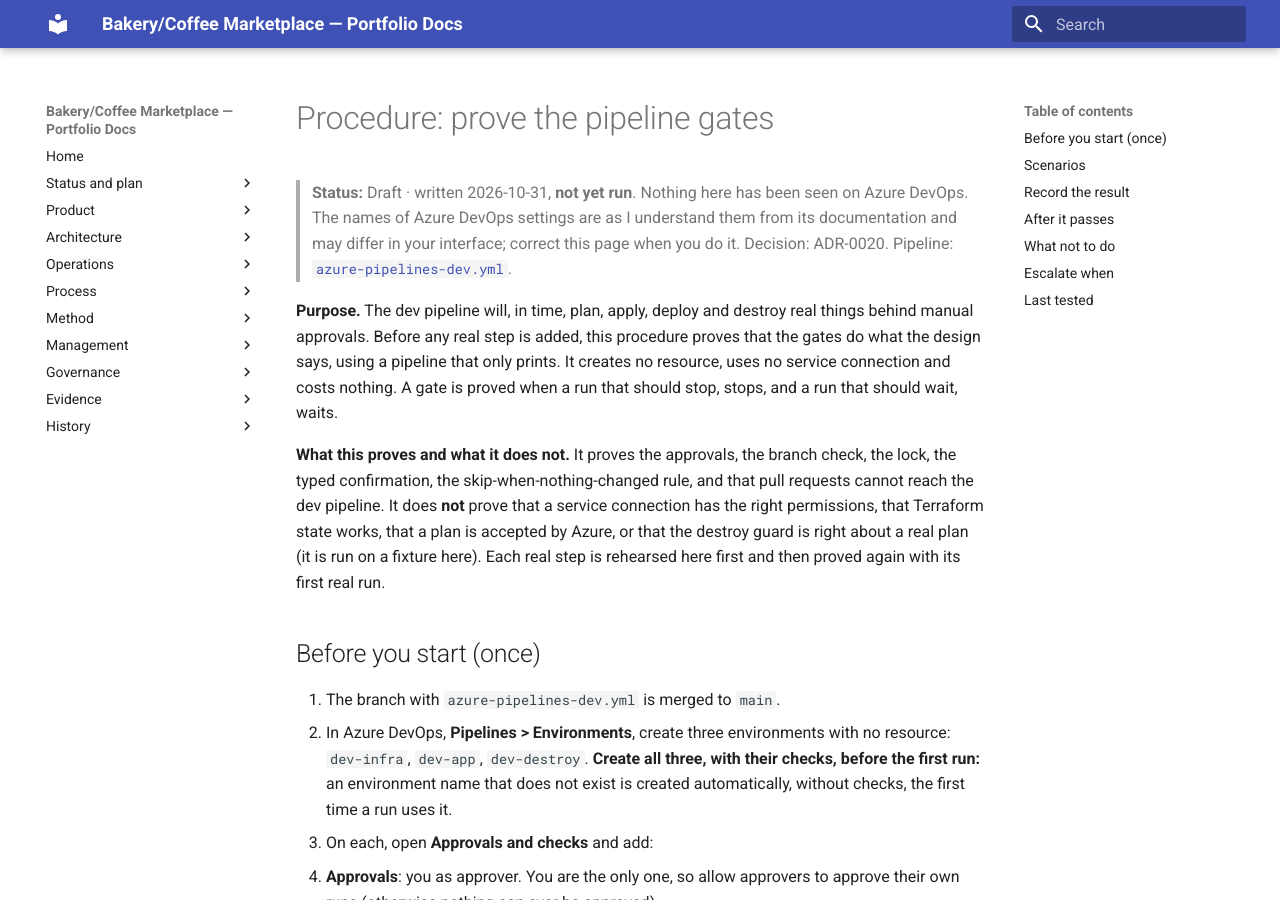
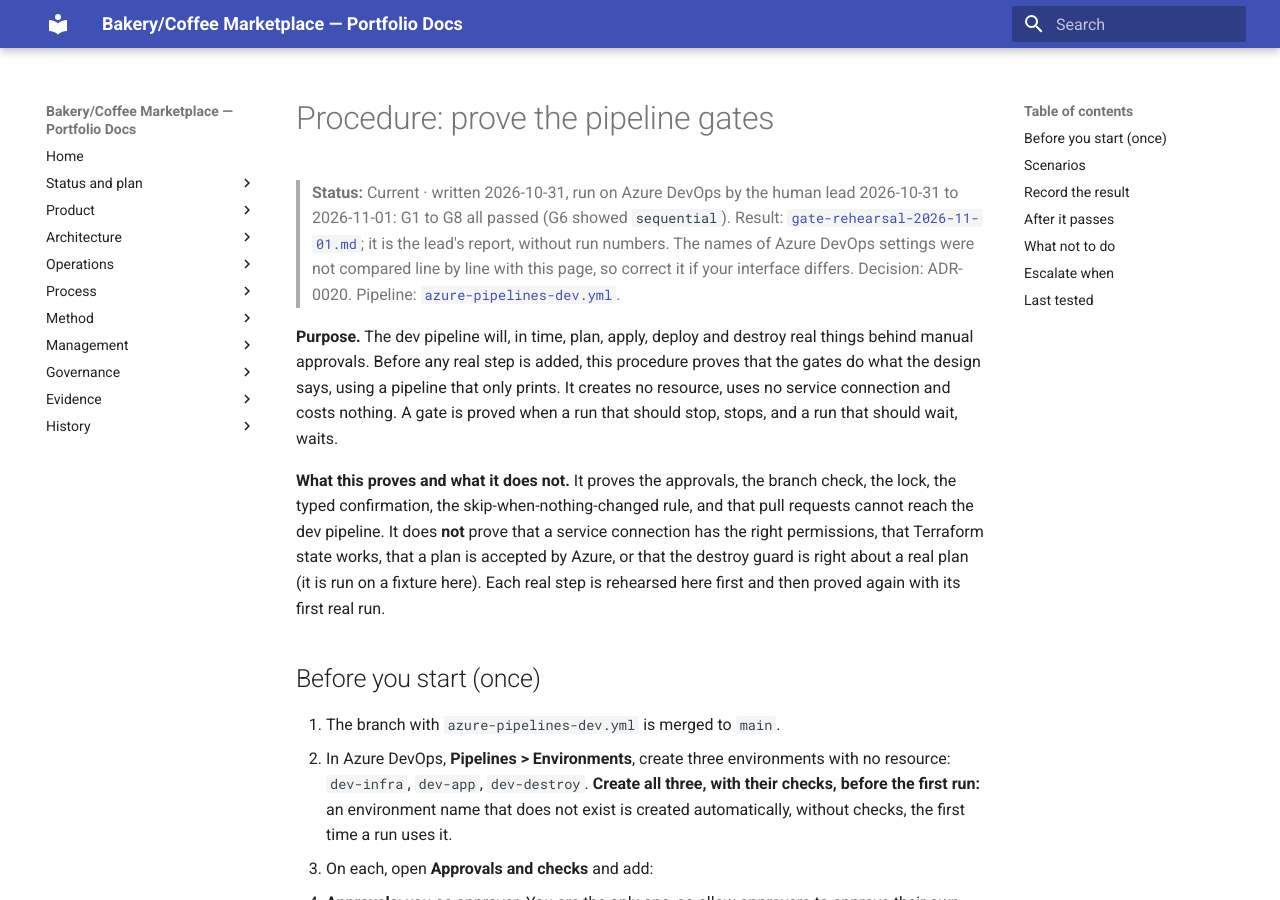
Before and after one commit to benjamin-hedrick/bakery-marketplace, an MkDocs documentation site: the page built from docs/operations/runbooks/prove-the-pipeline-gates.md, in a window 1280 px wide and 900 px high. Built offline with MkDocs 1.6.1 and Material for MkDocs 9.7.7, drawn with Linux system fonts in a browser that asks for light colours; some of the changed text lies outside the part shown.

Commit message:
Gate rehearsal G1 to G8 passed on Azure DevOps; runbook marked Current (WI-DEP-001)
Record the human lead's report: G1 to G5 passed 2026-10-31, G6 passed with
the sequential behaviour, G7 (pull request did not start the manual
pipeline) and G8 (deploy and destroy options, none in the destroy input,
no triggers) passed 2026-11-01. Run numbers were not tracked (14 runs in
total). The runbook status and last-tested lines are updated; the evidence
file states that it is the lead's report.

Co-Authored-By: Claude Sonnet 5.5 <noreply@anthropic.com>

```diff
--- a/docs/operations/runbooks/prove-the-pipeline-gates.md
+++ b/docs/operations/runbooks/prove-the-pipeline-gates.md
@@ -1,6 +1,6 @@
 # Procedure: prove the pipeline gates
 
-> **Status:** Draft · written 2026-10-31, **not yet run**. Nothing here has been seen on Azure DevOps. The names of Azure DevOps settings are as I understand them from its documentation and may differ in your interface; correct this page when you do it. Decision: ADR-0020. Pipeline: [`azure-pipelines-dev.yml`](../../../azure-pipelines-dev.yml).
+> **Status:** Current · written 2026-10-31, run on Azure DevOps by the human lead 2026-10-31 to 2026-11-01: G1 to G8 all passed (G6 showed `sequential`). Result: [`gate-rehearsal-2026-11-01.md`](../../evidence/WI-DEP-001/gate-rehearsal-2026-11-01.md); it is the lead's report, without run numbers. The names of Azure DevOps settings were not compared line by line with this page, so correct it if your interface differs. Decision: ADR-0020. Pipeline: [`azure-pipelines-dev.yml`](../../../azure-pipelines-dev.yml).
 
 **Purpose.** The dev pipeline will, in time, plan, apply, deploy and destroy real things behind manual approvals. Before any real step is added, this procedure proves that the gates do what the design says, using a pipeline that only prints. It creates no resource, uses no service connection and costs nothing. A gate is proved when a run that should stop, stops, and a run that should wait, waits.
 
@@ -54,4 +54,4 @@ A scenario cannot be made to pass, or an environment ran with no check. Stop add
 
 ## Last tested
 
-Never. Written 2026-10-31. The files it relies on were checked locally: the pipeline's structure and the shell logic of its steps (`scripts/ci/tests/pipeline-structure.test.mjs`) and the destroy guard (`scripts/ci/tests/destroy-guard.test.mjs`), recorded in `docs/evidence/WI-DEP-001/terraform-foundation-and-gate-rehearsal-2026-10-31.md`. That is not a run on Azure.
+2026-10-31 to 2026-11-01, by the human lead on Azure DevOps (G1 to G8 passed; see the evidence file above). Before that, the files it relies on were checked locally: the pipeline's structure and the shell logic of its steps (`scripts/ci/tests/pipeline-structure.test.mjs`) and the destroy guard (`scripts/ci/tests/destroy-guard.test.mjs`), recorded in `docs/evidence/WI-DEP-001/terraform-foundation-and-gate-rehearsal-2026-10-31.md`. That is not a run on Azure.
```
Also changed, not shown: docs/evidence/WI-DEP-001/gate-rehearsal-2026-11-01.md (added, +19 -0 lines).
